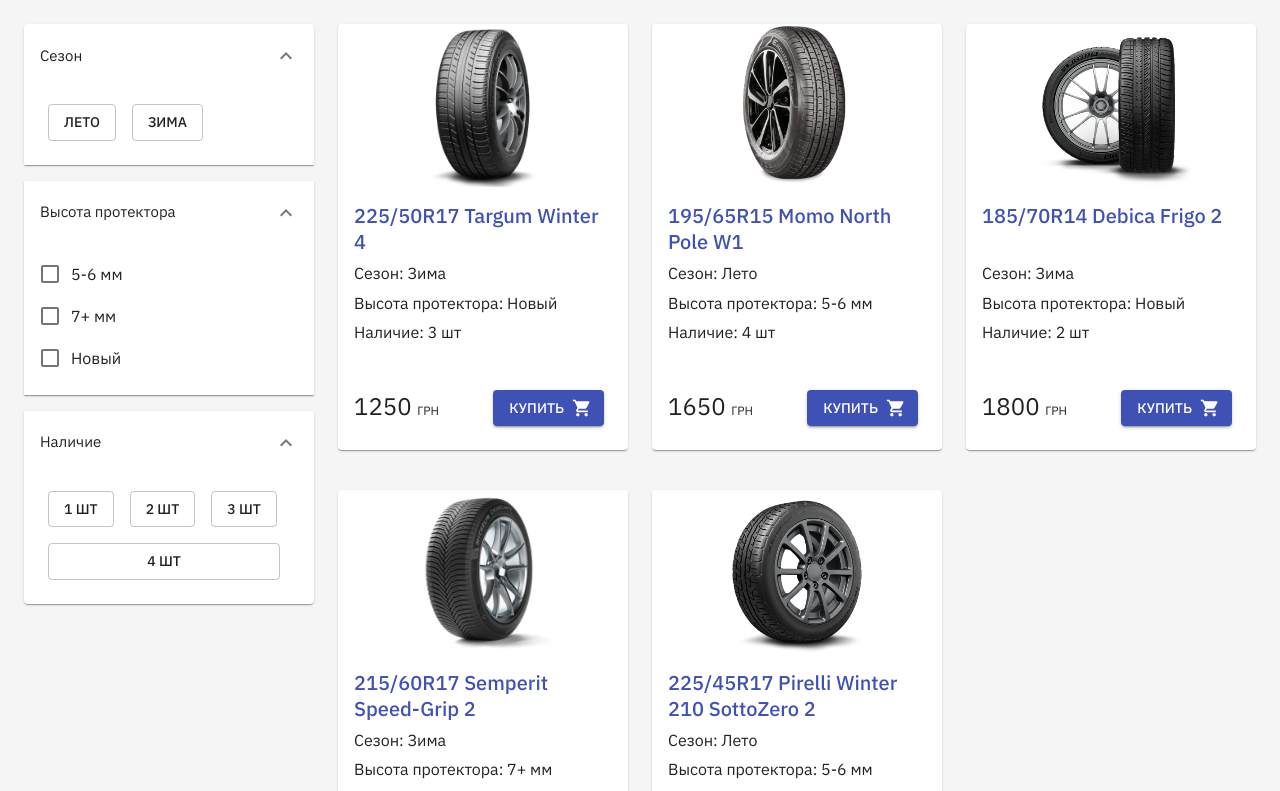
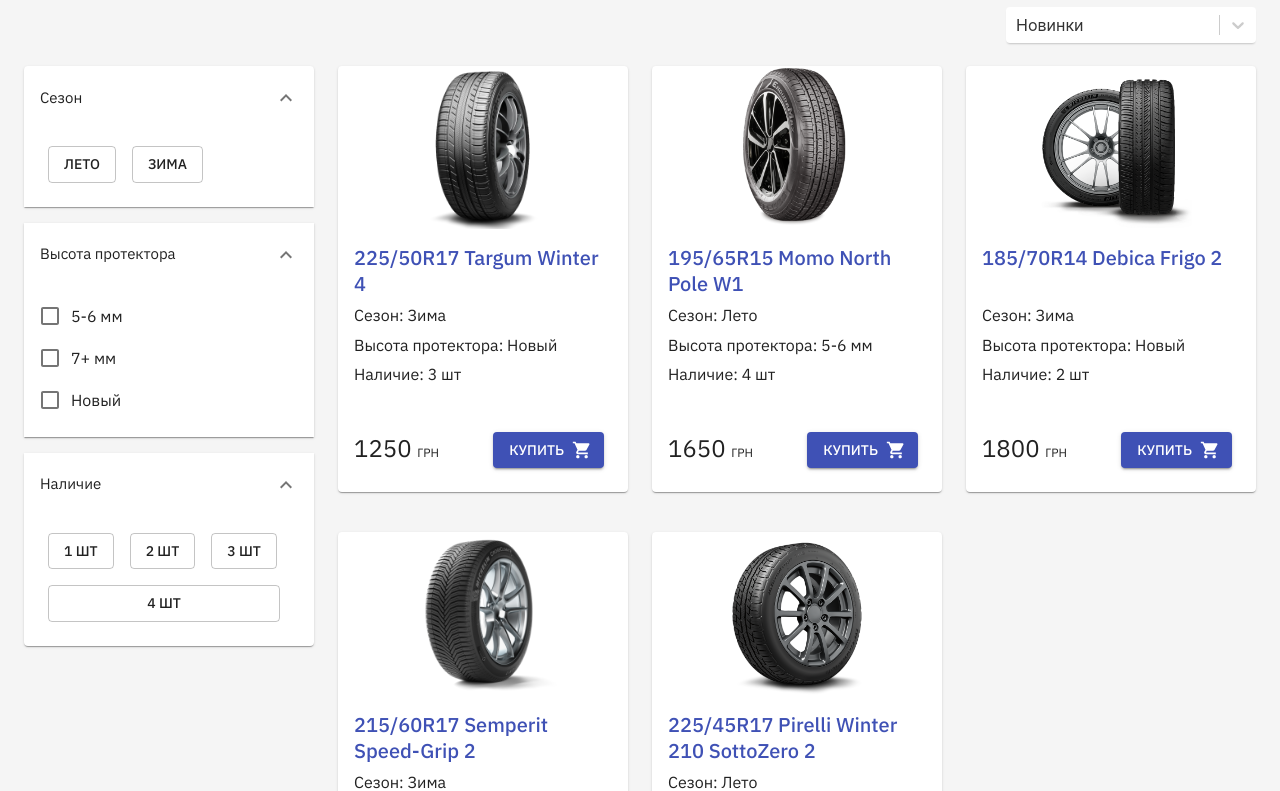
Before and after one commit to szelinsky/react-ecommerce, a React (Create React App) app: page / in a window 1280 px wide. Shown: the top 791 px of the page. Built offline with nearby package versions, Linux system fonts and the light colour scheme.

Commit message:
added price sorting

```diff
--- a/package.json
+++ b/package.json
@@ -6,12 +6,14 @@
     "@material-ui/core": "^4.11.0",
     "@material-ui/icons": "^4.9.1",
     "@material-ui/lab": "^4.0.0-alpha.56",
+    "@mui-treasury/styles": "^1.13.1",
     "@testing-library/jest-dom": "^5.11.6",
     "@testing-library/react": "^11.2.2",
     "@testing-library/user-event": "^12.2.2",
     "react": "^17.0.1",
     "react-dom": "^17.0.1",
     "react-scripts": "4.0.0",
+    "react-select": "^3.1.1",
     "shortid": "^2.2.16",
     "web-vitals": "^0.2.4"
   },
--- a/src/constants/quantity.js
+++ b/src/constants/quantity.js
@@ -3,11 +3,11 @@
   q2: 2,
   q3: 3,
   q4: 4,
-}
+};
 
 export const QUANTITY_NAMES = {
   [QUANTITY.q1]: '1 шт',
   [QUANTITY.q2]: '2 шт',
   [QUANTITY.q3]: '3 шт',
   [QUANTITY.q4]: '4 шт',
-}
+};
--- a/src/pages/Main/TiresCard/index.js
+++ b/src/pages/Main/TiresCard/index.js
@@ -49,7 +49,7 @@
           <SentimentDissatisfiedIcon color="primary" style={{ fontSize: 60 }} />
         </Typography>
         <Typography variant="h6" gutterBottom align="center">
-          К сожалению по вашему запросу ничего не найдено
+          К сожалению, по вашему запросу ничего не найдено
         </Typography>
       </div>
     );
--- a/src/pages/Main/TiresFilter/index.js
+++ b/src/pages/Main/TiresFilter/index.js
@@ -137,7 +137,6 @@
                 className={
                   quantityFilterTitles[index] === 4 ? classes.fullWidth : null
                 }
-
               >
                 {QUANTITY_NAMES[title]}
               </Button>
--- /dev/null
+++ b/src/pages/Main/TiresSettings/ClearFilters/index.js
@@ -0,0 +1,73 @@
+import { makeStyles } from '@material-ui/core/styles';
+import Box from '@material-ui/core/Box';
+import Chip from '@material-ui/core/Chip';
+import AcUnitIcon from '@material-ui/icons/AcUnit';
+import WbSunnyIcon from '@material-ui/icons/WbSunny';
+
+const useStyles = makeStyles((theme) => ({
+  root: {
+    display: 'flex',
+    // justifyContent: 'center',
+    flexWrap: 'wrap',
+    listStyle: 'none',
+    padding: theme.spacing(0.5),
+    margin: 0,
+  },
+  chip: {
+    margin: theme.spacing(0.5),
+  },
+}));
+
+export const ClearFilters = ({
+  clearAllFilters,
+  activeFilter,
+  setActiveFilter,
+  onClearBtnChange,
+}) => {
+	const classes = useStyles();
+
+	const handleDelete = (itemToDelete) => () => {
+    setActiveFilter((items) =>
+      items.filter((item) => item.value !== itemToDelete.value)
+    );
+  };
+
+	return (
+		<Box component="ul" className={classes.root}>
+		{clearAllFilters && (
+			<li>
+				<Chip
+					label="Сбросить"
+					className={classes.chip}
+					onClick={onClearBtnChange}
+					color="primary"
+				/>
+			</li>
+		)}
+		{activeFilter.map((item) => {
+			let icon;
+
+			if (item.value === 'summer') {
+				icon = <WbSunnyIcon />;
+			}
+
+			if (item.value === 'winter') {
+				icon = <AcUnitIcon />;
+			}
+
+			return (
+				<li key={item.value}>
+					<Chip
+						icon={icon}
+						label={item.label}
+						onDelete={handleDelete(item)}
+						className={classes.chip}
+						variant="outlined"
+						color="primary"
+					/>
+				</li>
+			);
+		})}
+	</Box>
+	)
+}
--- /dev/null
+++ b/src/pages/Main/TiresSettings/Sort/index.js
@@ -0,0 +1,61 @@
+import { useState } from 'react';
+import Select from 'react-select';
+import { makeStyles } from '@material-ui/core/styles';
+
+const useStyles = makeStyles((theme) => ({
+  root: {
+    width: 250,
+    //padding: theme.spacing(0.5),
+  },
+}));
+
+const customStyles = {
+  option: (provided, state) => ({
+    ...provided,
+    color: '#000',
+    fontWeight: state.isSelected ? 'bold' : 'normal',
+  }),
+  control: () => ({
+    width: 250,
+    backgroundColor: '#fff',
+    borderRadius: 4,
+    display: 'flex',
+    justifyContent: 'space-between',
+    boxShadow: '0px 2px 2px -1px rgba(0,0,0,0.2)',
+  }),
+};
+
+const options = [
+  { value: 'novelty', label: 'Новинки' },
+  { value: 'cheap', label: 'От дешевых к дорогим' },
+  { value: 'expensive', label: 'От дорогих к дешевым' },
+];
+
+export const Sort = ({ onSortChanged }) => {
+  const classes = useStyles();
+  const [sortProducts] = useState(options[0]);
+
+  // const handleChange = (selectedOption) => {
+  // 	setSortProducts(selectedOption)
+  // 	console.log(sortProducts)
+  // }
+  return (
+    <div>
+      <Select
+        className={classes.root}
+        options={options}
+        defaultValue={sortProducts}
+        styles={customStyles}
+        isSearchable={false}
+        onChange={onSortChanged}
+        theme={(theme) => ({
+          ...theme,
+          colors: {
+            ...theme.colors,
+            primary: 'neutral5',
+          },
+        })}
+      />
+    </div>
+  );
+};
--- a/src/pages/Main/TiresSettings/index.js
+++ b/src/pages/Main/TiresSettings/index.js
@@ -1,74 +1,29 @@
-import { makeStyles } from '@material-ui/core/styles';
-import Chip from '@material-ui/core/Chip';
+import { Sort } from './Sort';
+import { ClearFilters } from './ClearFilters';
 import Box from '@material-ui/core/Box';
-import Brightness5Icon from '@material-ui/icons/Brightness5';
-import AcUnitIcon from '@material-ui/icons/AcUnit';
-//import HeightIcon from '@material-ui/icons/Height';
-
-const useStyles = makeStyles((theme) => ({
-  root: {
-    display: 'flex',
-    // justifyContent: 'center',
-    flexWrap: 'wrap',
-    listStyle: 'none',
-    padding: theme.spacing(0.5),
-    margin: 0,
-  },
-  chip: {
-    margin: theme.spacing(0.5),
-  },
-}));
+//import Brightness5Icon from '@material-ui/icons/Brightness5';
 
 export const TiresSettings = ({
   clearAllFilters,
   activeFilter,
   setActiveFilter,
   onClearBtnChange,
+  onSortChanged,
 }) => {
-  const classes = useStyles();
-
-  const handleDelete = (itemToDelete) => () => {
-    setActiveFilter((items) =>
-      items.filter((item) => item.value !== itemToDelete.value)
-    );
-  };
-
   return (
-    <Box component="ul" className={classes.root}>
-      {clearAllFilters && (
-        <li>
-          <Chip
-            label="Сбросить"
-            className={classes.chip}
-            onClick={onClearBtnChange}
-            color="primary"
-          />
-        </li>
-      )}
-      {activeFilter.map((item) => {
-        let icon;
-
-        if (item.value === 'summer') {
-          icon = <Brightness5Icon />;
-        }
-
-        if (item.value === 'winter') {
-          icon = <AcUnitIcon />;
-        }
-
-        return (
-          <li key={item.value}>
-            <Chip
-              icon={icon}
-              label={item.label}
-              onDelete={handleDelete(item)}
-              className={classes.chip}
-              variant="outlined"
-              color="primary"
-            />
-          </li>
-        );
-      })}
+    <Box
+      display="flex"
+      justifyContent="space-between"
+      alignItems="center"
+      style={{ height: 50 }}
+    >
+      <ClearFilters
+        clearAllFilters={clearAllFilters}
+        activeFilter={activeFilter}
+        setActiveFilter={setActiveFilter}
+        onClearBtnChange={onClearBtnChange}
+      />
+      <Sort onSortChanged={onSortChanged} />
     </Box>
   );
 };
--- a/src/pages/Main/index.js
+++ b/src/pages/Main/index.js
@@ -66,6 +66,7 @@
           setActiveFilter={products.setActiveFilter}
           onClearBtnChange={products.onClearBtnChange}
           clearAllFilters={products.clearAllFilters}
+          onSortChanged={products.onSortChanged}
         />
       </Grid>
 
@@ -73,6 +74,7 @@
         <Grid item xs={12} md={3}>
           <TiresFilter
             activeFilter={products.activeFilter}
+            clearAllFilters={products.clearAllFilters}
             onCheckboxChange={products.onCheckboxChange}
             onBtnChange={products.onBtnChange}
           />
--- a/src/pages/Main/useProducts.js
+++ b/src/pages/Main/useProducts.js
@@ -7,8 +7,30 @@
 export const useProducts = () => {
   const [data] = useState(db.products);
   const [activeFilter, setActiveFilter] = useState([]);
+  const [activeSort, setActiveSort] = useState();
   const [filteredProducts, setfilteredProducts] = useState([]);
   const [clearAllFilters, setClearAllFilters] = useState(false);
+
+  const onSortChanged = (selectedOption) => {
+    //console.log(selectedOption)
+    setActiveSort(selectedOption);
+    //console.log(activeSort)
+    if (selectedOption.value === 'cheap') {
+      const sortbyAsc = (a, b) => a.price - b.price;
+      const sorted = data.sort(sortbyAsc);
+      setfilteredProducts(sorted);
+    }
+    if (selectedOption.value === 'expensive') {
+      const sortbyAsc = (a, b) => b.price - a.price;
+      const sorted = data.sort(sortbyAsc);
+      setfilteredProducts(sorted);
+    }
+    if (selectedOption.value === 'novelty') {
+      const sortbyAsc = (a, b) => a.id - b.id;
+      const sorted = data.sort(sortbyAsc);
+      setfilteredProducts(sorted);
+    }
+  };
 
   const onBtnChange = (clickedFilter, category, label) => {
     //change clicked filter if exist
@@ -46,7 +68,10 @@
       );
     } else {
       //add checkboxes to state array
-      setActiveFilter([...activeFilter, { category, value: checkedFilter, label }]);
+      setActiveFilter([
+        ...activeFilter,
+        { category, value: checkedFilter, label },
+      ]);
       //render clear btn
       setClearAllFilters(true);
     }
@@ -104,6 +129,7 @@
     onCheckboxChange,
     onBtnChange,
     onClearBtnChange,
+    onSortChanged,
     filteredProducts,
     clearAllFilters,
     data,
```
Also changed, not shown: 1 other file (tests, documents, lock files or other folders). Lines whose indentation alone changed are shown as unchanged.
